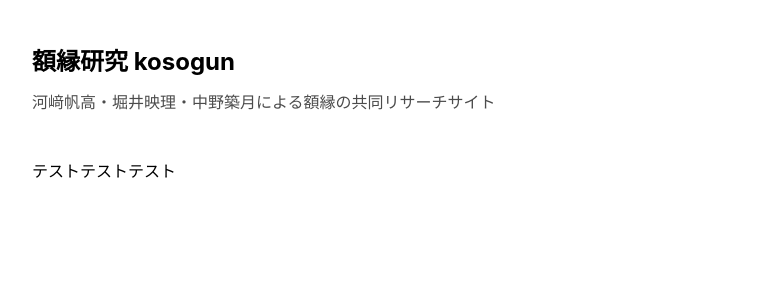
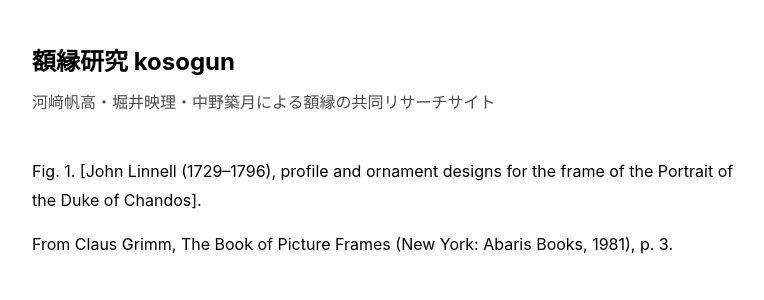
Before and after one commit to da-unch/kosogun, a Jekyll site: the page built from 河﨑/2026-08-08-テスト1.md, in a window 1280 px wide. Shown: the top 300 px of the page, without its empty margins (248-1012 px from the left). Built offline with Jekyll 4.4.1, drawn with Linux system fonts in a browser that asks for light colours.

Commit message:
Update 河﨑帆高 “2026-08-08-テスト1”

```diff
--- a/河﨑/2026-08-08-テスト1.md
+++ b/河﨑/2026-08-08-テスト1.md
@@ -1,9 +1,12 @@
 ---
-title: テスト1
+title: R-K01
 date: 2026-08-08T19:37
 layout: default
 images:
   - /assets/images/アセット 4@4x-100.jpg
+links: []
 ---
 
-テストテストテスト
+Fig. 1. [John Linnell (1729–1796), profile and ornament designs for the frame of the Portrait of the Duke of Chandos].
+
+From Claus Grimm, The Book of Picture Frames (New York: Abaris Books, 1981), p. 3.
```
